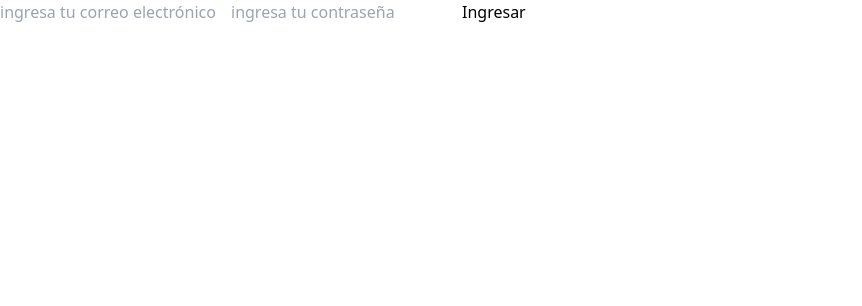
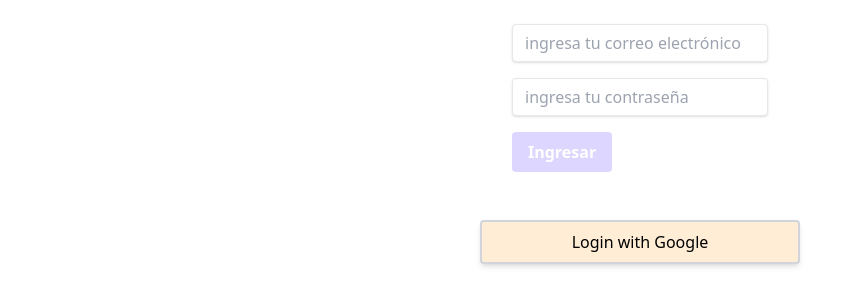
Before and after one commit to ceciPino/SN-React, a React (Create React App) app: page /login in a window 1280 px wide. Shown: the top 306 px of the page, without its empty margins (0-862 px from the left). Built offline with nearby package versions, Linux system fonts and the light colour scheme; no server answers.

Commit message:
log out, google sign in & stylesss

```diff
--- a/src/components/Home.jsx
+++ b/src/components/Home.jsx
@@ -15,7 +15,7 @@ export function Home() {
 
 
     return <div>
-        <h1> Hola {user.email} ! </h1>
+        <h1> Hola {user.displayName || user.email}! </h1>
 
         <button onClick={handleLogout}> Log Out </button>
     </div>;
--- a/src/components/Login.jsx
+++ b/src/components/Login.jsx
@@ -8,7 +8,7 @@ export function Login() {
         password: "",
     });
 
-    const { login } = useAuth()
+    const { login, logInWithGoogle } = useAuth()
     const navigate = useNavigate()
     const [error, setError] = useState();
 
@@ -25,41 +25,64 @@ export function Login() {
             navigate('/')
         } catch (error) {
             //console.log(error.code);
-
             //aquí podemos manejar los errores de forma que se imprima el mensaje en pantalla
             //if(error.code === "auth/internal-error") {
             //setError("correo invalido")
             //}
-
             setError(error.message);
         }
 
+    };
+
+    const handleGoogleSignin = async () => {
+        try {
+            await logInWithGoogle()
+            navigate("/")
+        } catch (error) {
+            setError(error.message)
         }
+    };
 
     return (
-        <div>
+        <div className="w-full max-w-xs m-auto">
+            {error && <p>{error}</p>}
+            <Fragment>
+                <form onSubmit={handleSubmit} className="bg-white rounded px-8 pt-6 pb-8 mb-4 ">
 
-            {error && <p>{error}</p>}
-
-            <Fragment>
-                <form onSubmit={handleSubmit}>
-
+                    <div className="mb-4">
                         <input
+                            className="shadow appearence-none border rounded w-full py-2 px-3
+                            text-gray-700 leading-tight focus:outline-none focus:shadow-outline"
                             type="email"
                             placeholder="ingresa tu correo electrónico"
                             name="email"
                             onChange={handleChange}>
                         </input>
+                    </div>
 
+                    <div className="mb-4">
                         <input
+                            className="shadow appearence-none border rounded w-full py-2 px-3
+                            text-gray-700 leading-tight focus:outline-none focus:shadow-outline"
                             type="password"
                             placeholder="ingresa tu contraseña"
                             name="password"
                             onChange={handleChange}>
                         </input>
+                    </div>
 
-                    <button type="submit"> Ingresar</button>
+                    <button
+                        className="bg-violet-200 hover:bg-indigo-300 text-white font-bold py-2 px-4 rounded
+                        focus:outline-none focus:shadow-outline"
+                        type="submit"> Ingresar
+                    </button>
                 </form>
+
+                <button
+                    onClick={handleGoogleSignin}
+                    className="bg-orange-100 hover:bg-orange-200 text-black shadow-md
+                    rounded border-2 border-gray-300 py-2 px-4 w-full"> Login with Google
+                </button>
             </Fragment>
         </div>
 
--- a/src/components/Register.jsx
+++ b/src/components/Register.jsx
@@ -37,33 +37,50 @@ export function Register() {
     }
 
     return (
-        <div>
+        <div className="w-full max-w-xs m-auto">
             {error && <p>{error}</p>}
 
             <Fragment>
-                <form onSubmit={handleSubmit}>
+                <form onSubmit={handleSubmit} className="bg-white rounded px-8 pt-6 pb-8 mb-4 ">
+                    <div className="mb-4">
                         <input
+                            className="shadow appearence-none border rounded w-full py-2 px-3
+                            text-gray-700 leading-tight focus:outline-none focus:shadow-outline"
                             type="text"
                             placeholder="ingresa tu nombre de usuario"
                             name="nombre"
                             onChange={handleChange}>
                         </input>
+                    </div>
 
+                    <div className="mb-4">
                         <input
+                            className="shadow appearence-none border rounded w-full py-2 px-3
+                            text-gray-700 leading-tight focus:outline-none focus:shadow-outline"
                             type="email"
                             placeholder="ingresa tu correo electrónico"
                             name="email"
                             onChange={handleChange}>
                         </input>
+                    </div>
 
+                    <div className="mb-4">
                         <input
+                            className="shadow appearence-none border rounded w-full py-2 px-3
+                            text-gray-700 leading-tight focus:outline-none focus:shadow-outline"
                             type="password"
                             placeholder="ingresa tu contraseña"
                             name="password"
                             onChange={handleChange}>
                         </input>
 
-                    <button type="submit"> Registrarse</button>
+                    </div>
+
+                    <button
+                        className="bg-violet-200 hover:bg-indigo-300 text-white font-bold py-2 px-4 rounded focus:outline-none
+                        focus:shadow-outline"
+                        type="submit"> Registrarse
+                    </button>
                 </form>
             </Fragment>
         </div>
--- a/src/context/authContext.js
+++ b/src/context/authContext.js
@@ -1,5 +1,5 @@
 import { createContext, useContext, useEffect, useState } from "react";
-import { createUserWithEmailAndPassword, signInWithEmailAndPassword, onAuthStateChanged, signOut,updateCurrentUser} from "firebase/auth";
+import { createUserWithEmailAndPassword, signInWithEmailAndPassword, onAuthStateChanged, signOut,GoogleAuthProvider, signInWithPopup} from "firebase/auth";
 import { auth } from "../firebase-config";
 
 export const authContext = createContext();
@@ -19,7 +19,13 @@ export function AuthProvider({ children }) {
      const login =  (email, password ) =>
      signInWithEmailAndPassword(auth, email, password);
 
-     const logout =() => signOut(auth)
+     const logout =() => signOut(auth);
+
+     const logInWithGoogle = () => {
+         const googleProvider = new GoogleAuthProvider()
+         return signInWithPopup(auth, googleProvider)
+
+     }
 
      useEffect(() => {
         const unsuscribe = onAuthStateChanged(auth, currentUser => {
@@ -30,7 +36,7 @@ export function AuthProvider({ children }) {
      }, [])
 
     return (
-        <authContext.Provider value={{ signup, login, user, logout }}>
+        <authContext.Provider value={{ signup, login, user, logout, logInWithGoogle }}>
             {children}
 
         </authContext.Provider>
```
Lines whose indentation alone changed are shown as unchanged.
